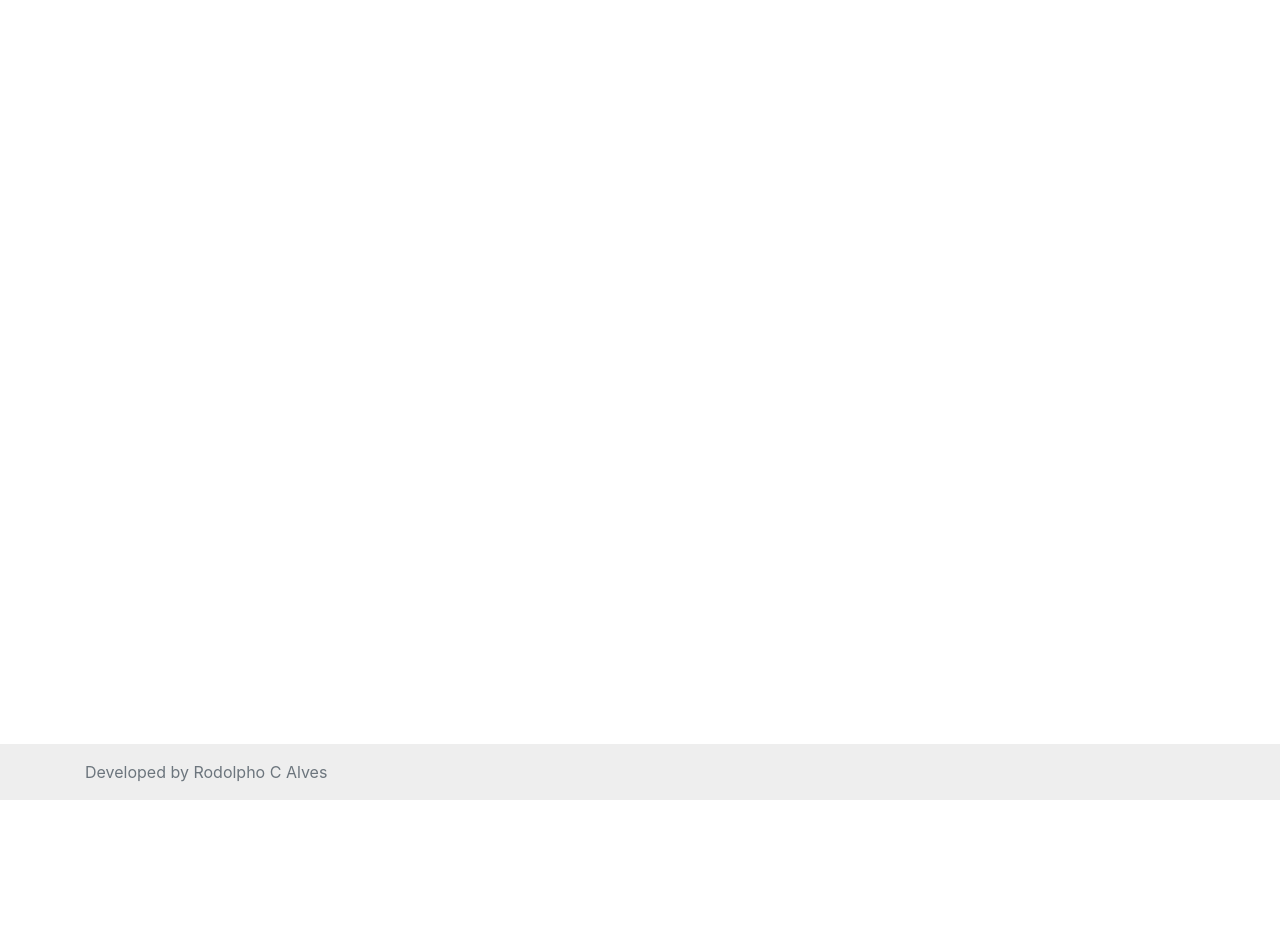
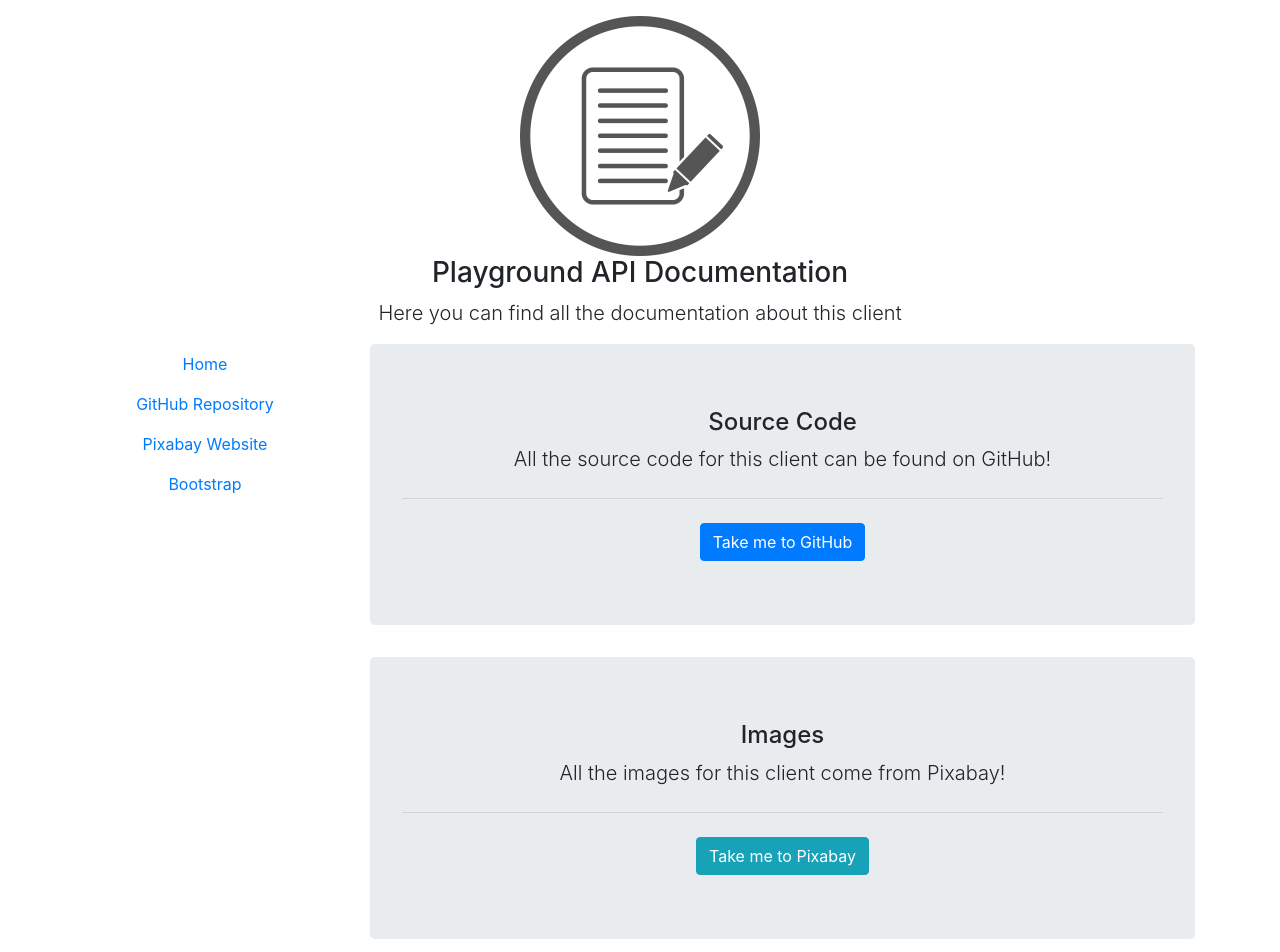
Before and after one commit to rodolphocastro/ARDC.VueJS.Playground, a Vue app: page /about in a window 1280 px wide. Shown: the top 952 px of the page. Before the commit the page ends 800 px from the top, so only its background shows below. Built offline with nearby package versions, Linux system fonts and the light colour scheme.

Commit message:
Adicionar página sobre o Client VueJS

```diff
--- a/src/App.vue
+++ b/src/App.vue
@@ -1,5 +1,5 @@
 <template>
-  <div id="app" class="flex-shrink-0">
+  <div id="app" class="flex-shrink-0 my-3">
     <main class="container app-container">
       <router-view></router-view>
     </main>
--- a/src/router.js
+++ b/src/router.js
@@ -19,6 +19,11 @@
       path: '/docs',
       name: 'apidocs',
       component: () => import('./views/Docs.vue')
+    },
+    {
+      path: '/about',
+      name: 'about',
+      component: () => import('./views/About')
     },
     {
       path: '/games',
--- a/src/store.js
+++ b/src/store.js
@@ -13,6 +13,7 @@
     gitHubRepoUrl: "https://github.com/rodolphocastro/ARDC.NetCore.Playground",
     swaggerUiUrl: "http://localhost:5000/index.html",
     swaggerDocUrl: "http://localhost:5000/swagger/v1/swagger.json",
+    gitHubClientUrl: "https://github.com/rodolphocastro/ARDC.VueJS.Playground",
     games: {
       gamesList: [],
       currentGame: {}
--- /dev/null
+++ b/src/views/About.vue
@@ -0,0 +1,63 @@
+<template>
+  <div id="about-home">
+    <img class="page-logo" alt="a book in black and white" src="@/assets/about_logo.png" />
+    <h3>Playground API Documentation</h3>
+    <p class="lead">Here you can find all the documentation about this client</p>
+    <div class="row">
+      <ul class="nav col-sm-3 flex-column">
+        <li class="nav-item">
+          <router-link class="nav-link" to="/">Home</router-link>
+        </li>
+        <li class="nav-item">
+          <a :href="gitHubRepo" class="nav-link">GitHub Repository</a>
+        </li>
+        <li class="nav-item">
+          <a :href="pixabayUrl" class="nav-link">Pixabay Website</a>
+        </li>
+        <li class="nav-item">
+          <a :href="bootstrapUrl" class="nav-link">Bootstrap</a>
+        </li>
+      </ul>
+      <div class="col-sm-9">
+        <div class="jumbotron">
+          <h4>Source Code</h4>
+          <p class="lead">All the source code for this client can be found on GitHub!</p>
+          <hr class="my-4">
+          <a :href="gitHubRepo" class="btn btn-primary">Take me to GitHub</a>
+        </div>
+        <div class="jumbotron">
+          <h4>Images</h4>
+          <p class="lead">All the images for this client come from Pixabay!</p>
+          <hr class="my-4">
+          <a :href="pixabayUrl" class="btn btn-info">Take me to Pixabay</a>
+        </div>
+        <div class="jumbotron">
+          <h4>Style</h4>
+          <p class="lead">This client uses Bootstrap for its Styling!</p>
+          <hr class="my-4">
+          <a :href="bootstrapUrl" class="btn btn-success">Take me to Bootstrap</a>
+        </div>
+      </div>
+    </div>
+  </div>
+</template>
+
+<script>
+export default {
+  name: 'About',
+  computed:{
+    gitHubRepo(){
+      return this.$store.state.gitHubClientUrl;
+    },
+    pixabayUrl(){
+      return 'https://pixabay.com/';
+    },
+    bootstrapUrl(){
+      return 'https://getbootstrap.com/';
+    }
+  }
+};
+</script>
+
+<style>
+</style>
--- a/src/views/Home.vue
+++ b/src/views/Home.vue
@@ -13,8 +13,8 @@
       <li class="nav-item">
         <router-link class="nav-link" to="/docs">API Docs</router-link>
       </li>
-      <li>
-        <a class="nav-link" href="#">About</a>
+      <li class="nav-item">
+        <router-link class="nav-link" to="/about">About</router-link>
       </li>
     </ul>
   </div>
```
Also changed, not shown: src/assets/about_logo.png (added).
